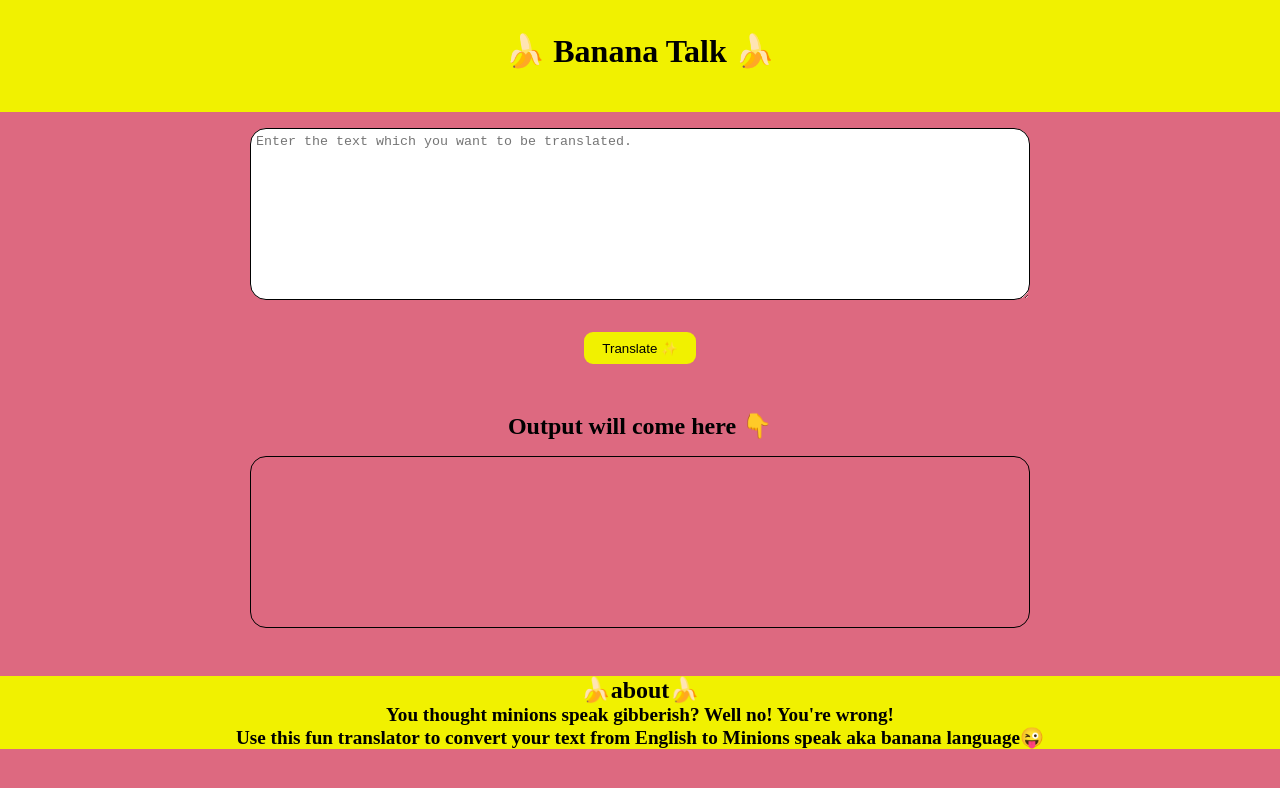
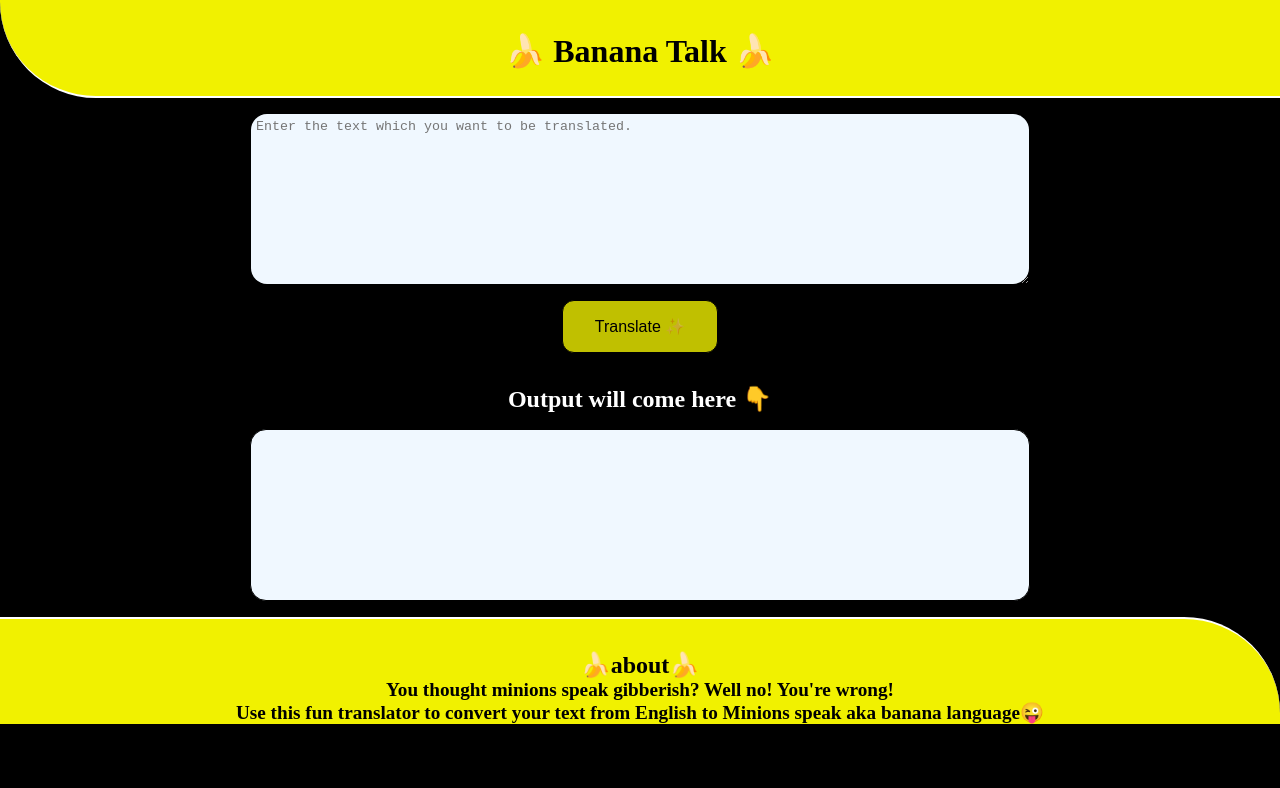
Before and after one commit to davainkhajuria/banana-talk, a plain HTML site: page index.html in a window 1280 px wide. Drawn offline with Linux system fonts and the light colour scheme.

Commit message:
final commit

```diff
--- a/index.html
+++ b/index.html
@@ -1,29 +1,36 @@
 <!DOCTYPE html>
 <html lang="en">
+
 <head>
     <meta charset="UTF-8">
     <meta http-equiv="X-UA-Compatible" content="IE=edge">
     <meta name="viewport" content="width=device-width, initial-scale=1.0">
     <title>Banana Talk</title>
     <style>
-        *{
+        * {
             padding: 0;
             margin: 0;
             border: 0;
 
         }
-        body{
-            background-color: rgba(208, 46, 78, 0.715);
+
+        body {
+
+            background-color: black;
         }
-        .header{
+
+        .header {
+            border-bottom: 2px solid white;
+            border-bottom-left-radius: 6rem;
             padding: 2rem;
-            height: 3rem;
+            height: 2rem;
             background-color: #f1f100;
             text-align: center;
         }
 
-        #txt-input{
-            border: 1.1px solid black;
+        #txt-input {
+            background-color: aliceblue;
+
             border-radius: 1rem;
             margin: 1rem auto;
             padding: 5px;
@@ -32,42 +39,58 @@
             height: 20vh;
         }
 
-        button{
+        .button {
             background-color: #f1f100;
-            border-radius: 9px;
-            display: block;
-            margin: 2rem auto;
+            border: 1px solid black;
+            border-radius: 12px;
+            padding: 16px 32px;
             text-align: center;
-            height: 2rem;
-            width: 7rem;
+            font-size: 16px;
+            display: inherit;
+            margin: 2px auto;
+            opacity: 0.8;
+            cursor: pointer;
         }
 
-        h2{
+        .button:hover {
+            opacity: 1;
+
+        }
+
+
+        .body h2{
+            color: white;
+        }
+        h2 {
             text-align: center;
-            margin-top: 3rem;
+            margin-top: 2rem;
         }
-        #output{
+
+        #output {
             color: black;
             border-radius: 1rem;
+            background-color: aliceblue;
             border: 0.1px solid black;
             margin: 1rem auto;
             padding: 5px;
             width: 60%;
             height: 20vh;
         }
-        #footer-txt{
+
+        #footer-txt {
+            border-top: 2px solid white;
+            border-top-right-radius: 6rem;
             background-color: #f1f100;
             text-align: center;
         }
-        #footer-txt p{
+
+        #footer-txt p {
             font-size: larger;
             font-weight: bolder;
         }
-
-
-
     </style>
 </head>
+
 <body>
 
 
@@ -83,7 +106,7 @@
         <textarea id="txt-input" placeholder="Enter the text which you want to be translated."></textarea>
 
         <!-- translate button  -->
-                <button id="btn-translate">Translate ✨</button>
+        <button id="btn-translate" class="button">Translate ✨</button>
 
         <!-- output  -->
         <h2>Output will come here 👇</h2>
@@ -103,4 +126,5 @@
     <!-- javascript linked  -->
     <script src="/script.js" type="text/javascript"></script>
 </body>
+
 </html>
```
Also changed, not shown: image/Minions-Wallpaper-Full-HD-34336.jpg (added). Lines whose indentation alone changed are shown as unchanged.
